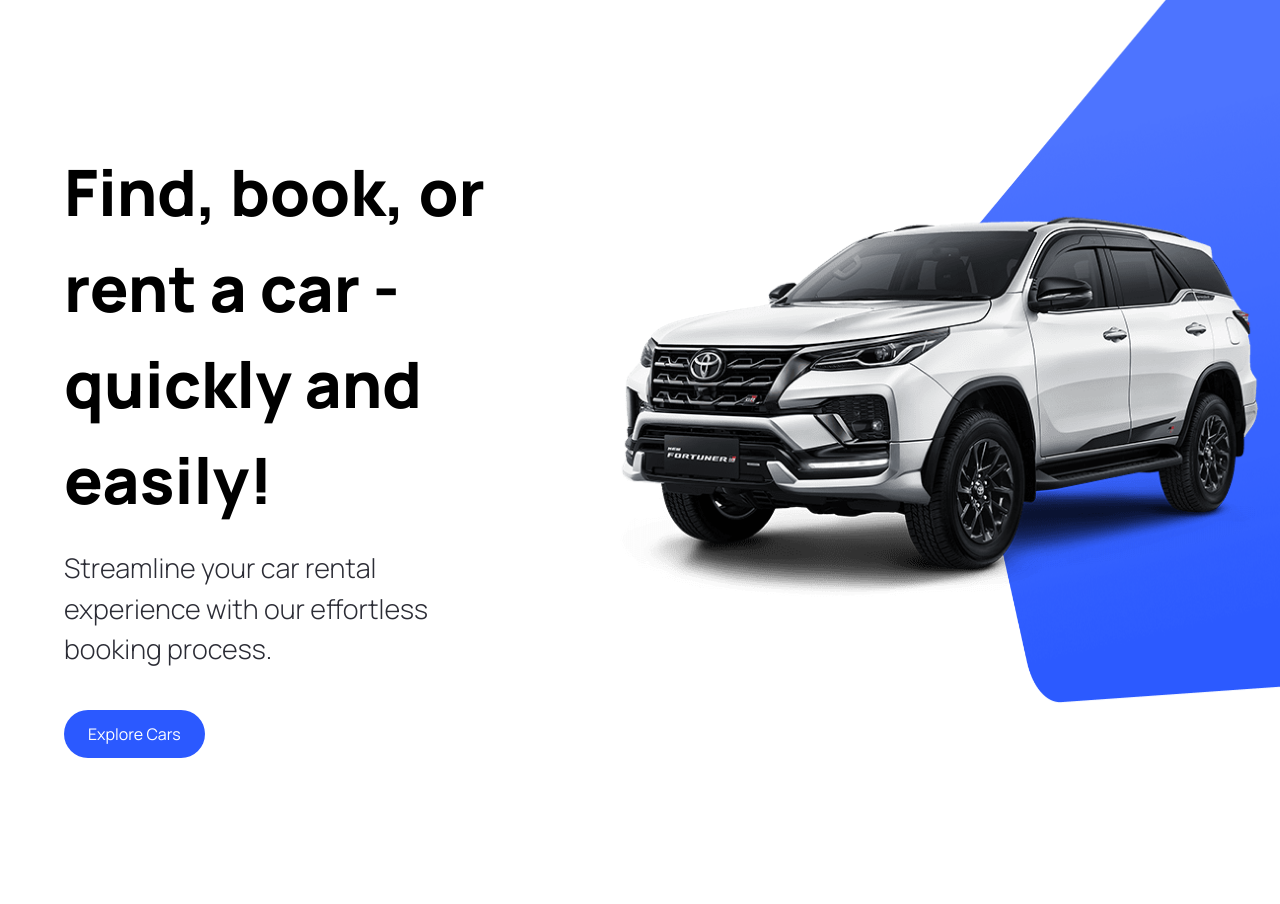
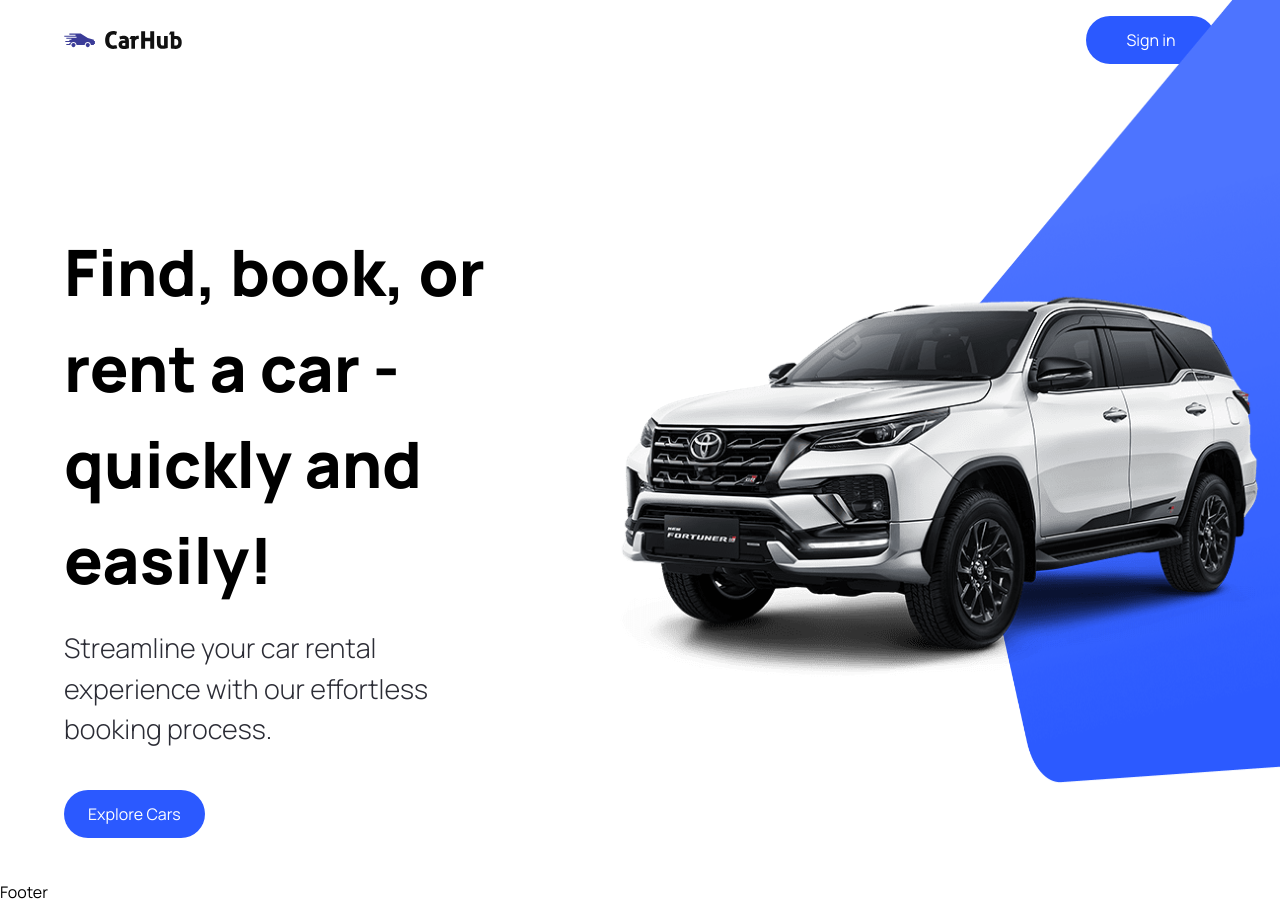
Before and after one commit to pichaipusit/tutorial-carhub, a Next.js app: page / in a window 1280 px wide. Shown: the top 904 px of the page. Before the commit the page ends 800 px from the top, so only its background shows below. Built offline with nearby package versions, Linux system fonts and the light colour scheme.

Commit message:
prob: Navbar

```diff
--- a/app/layout.tsx
+++ b/app/layout.tsx
@@ -1,6 +1,7 @@
 import type { Metadata } from "next";
 import { Inter } from "next/font/google";
 import "./globals.css";
+import { Footer, Navbar } from "@/components";
 
 const inter = Inter({ subsets: ["latin"] });
 
@@ -16,7 +17,11 @@
 }>) {
   return (
     <html lang="en">
-      <body className={inter.className}>{children}</body>
+      <body className="relative">
+        <Navbar />
+        {children}
+        <Footer />
+      </body>
     </html>
   );
 }
--- /dev/null
+++ b/components/Footer.tsx
@@ -0,0 +1,7 @@
+import React from "react";
+
+const Footer = () => {
+  return <div>Footer</div>;
+};
+
+export default Footer;
--- /dev/null
+++ b/components/Navbar.tsx
@@ -0,0 +1,38 @@
+import Image from "next/image";
+import Link from "next/link";
+import React from "react";
+import CustomButton from "./CustomButton";
+
+const Navbar = () => {
+  return (
+    // TODO: Fix the layout so that the hero's not too far below.
+    // Make sure nav's always on top and centered for wider screen
+    <header>
+      <nav
+        className="max-w-[1440px] flex justify-between items-center
+       sm:px-16 px-6 py-4"
+      >
+        <Link href="/">
+          <Image
+            src="/logo.svg"
+            alt="Carhub logo"
+            width={118}
+            height={18}
+            className="object-contain"
+          />
+        </Link>
+
+        {/* TODO: Fix this so that we can pass to component
+        when we don't want the default type*/}
+        <CustomButton
+          title="Sign in"
+          btnType="button"
+          containerStyles="bg-primary-blue rounded-full
+          text-white min-w-[130px]"
+        />
+      </nav>
+    </header>
+  );
+};
+
+export default Navbar;
--- a/components/index.tsx
+++ b/components/index.tsx
@@ -1,3 +1,6 @@
 import Hero from "./Hero";
+import CustomButton from "./CustomButton";
+import Navbar from "./Navbar";
+import Footer from "./Footer";
 
-export { Hero };
+export { Hero, CustomButton, Navbar, Footer };
```
